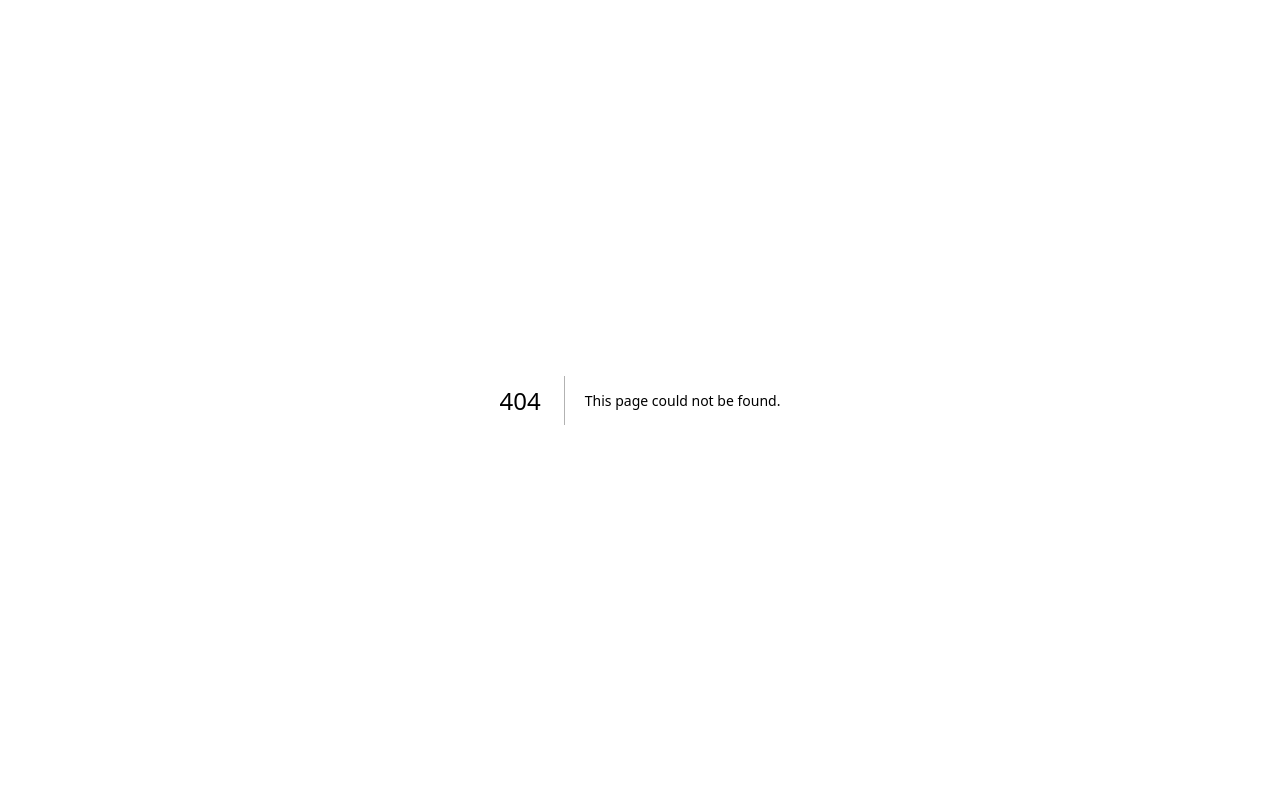
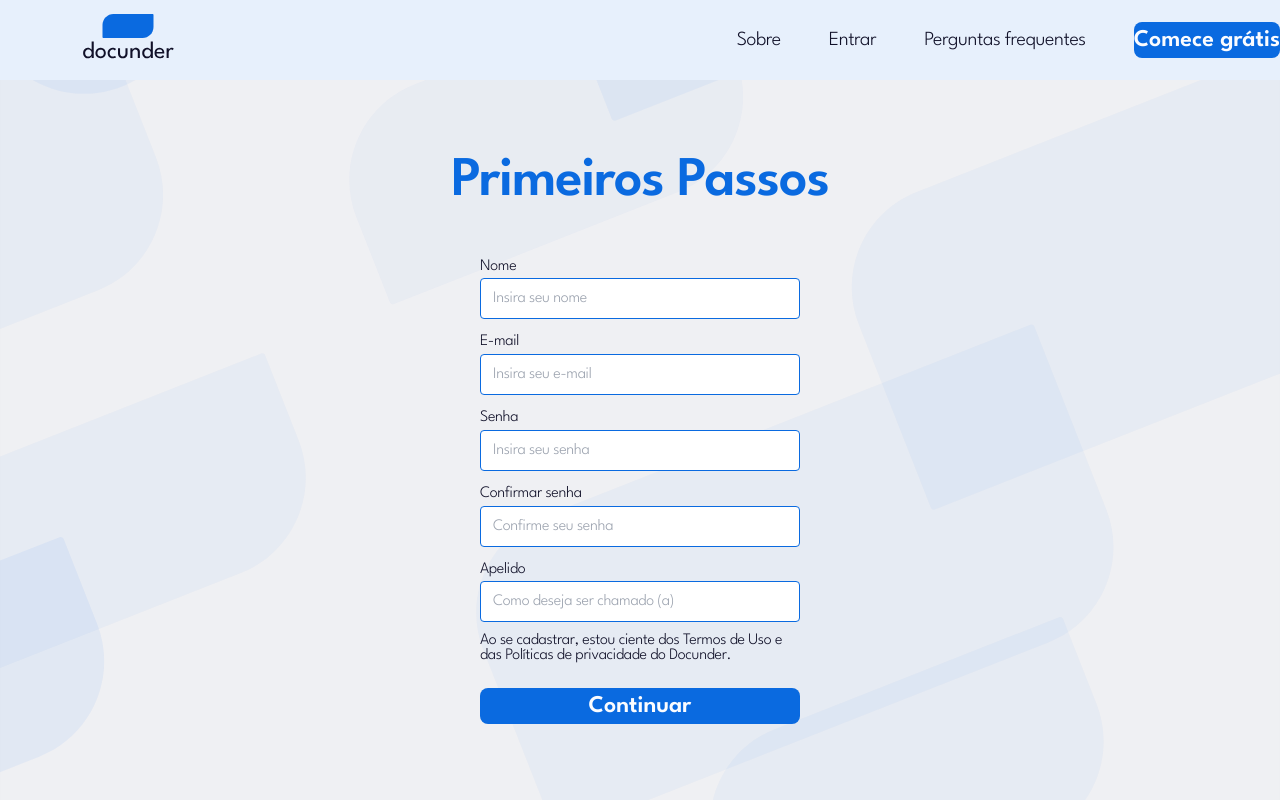
Before and after one commit to Organizacao-Docunder/frontend-app, a Next.js app in the folder nextjs-app/: page /signup in a window 1280 px wide. Before the commit this address had no page. Built offline with nearby package versions, Linux system fonts and the light colour scheme.

Commit message:
feat: signup page

```diff
--- /dev/null
+++ b/nextjs-app/src/app/signup/page.tsx
@@ -0,0 +1,61 @@
+import Header from "@/components/Header";
+import HighlightBtn from "@/components/HighlightBtn";
+import Input from "@/components/Input";
+import Nav from "@/components/Nav";
+
+export default function SignupPage() {
+  return (
+    <main className="flex min-h-screen flex-col items-center justify-start ">
+      <Header />
+      <Nav>
+        <h1 className="text-h1 text-primary-1 font-weight-bold">Primeiros Passos</h1>
+        <form className="flex flex-col items-center w-80 gap-3">
+          <div className="flex flex-col w-full gap-3">
+            <div>
+              <p className="text-p text-neutral-2 py-1">Nome</p>
+              <Input
+                placeholder="Insira seu nome"
+                type="text"
+                name="nome"
+              />
+            </div>
+            <div>
+              <p className="text-p text-neutral-2 py-1">E-mail</p>
+              <Input
+                placeholder="Insira seu e-mail"
+                type="text"
+                name="email"
+              />
+            </div>
+            <div>
+              <p className="text-p text-neutral-2 py-1">Senha</p>
+              <Input
+                placeholder="Insira seu senha"
+                type="password"
+                name="password"
+              />
+            </div>
+            <div>
+              <p className="text-p text-neutral-2 py-1">Confirmar senha</p>
+              <Input
+                placeholder="Confirme seu senha"
+                type="password"
+                name="password"
+              />
+            </div>
+            <div>
+              <p className="text-p text-neutral-2 py-1">Apelido</p>
+              <Input
+                placeholder="Como deseja ser chamado (a)"
+                type="text"
+                name="nickname"
+              />
+            </div>
+          </div>
+          <p className=" text-p text-neutral-2 pb-3">Ao se cadastrar, estou ciente dos Termos de Uso e das Políticas de privacidade do Docunder.</p>
+          <HighlightBtn id={"signup"} content={"Continuar"} customStyle={'min-w-full'} link={"/home"}/>
+        </form>
+      </Nav>
+    </main>
+  )
+}
```
